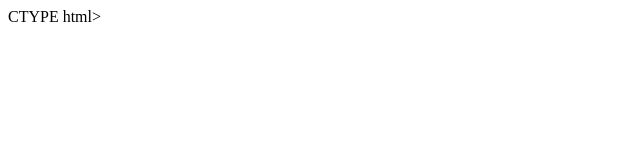
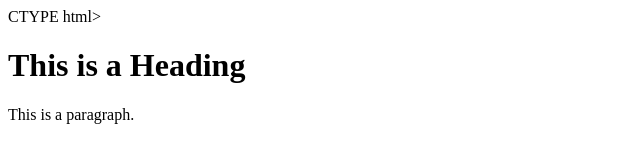
Before and after one commit to MariyaYoshi/learning-git, a plain HTML site: page index.html in a window 1280 px wide. Shown: the whole page, without its empty margins (0-640 px from the left). Drawn offline with Linux system fonts and the light colour scheme.

Commit message:
Update index.html

```diff
--- a/index.html
+++ b/index.html
@@ -1 +1,5 @@
-CTYPE html> <html> <head> <title>Page Title</title> </head> <body></body> </html>
+CTYPE html> <html> <head> <title>Page Title</title> </head>
+<body>
+  <h1>This is a Heading</h1>
+  <p>This is a paragraph.</p>
+</body> </html>
```
